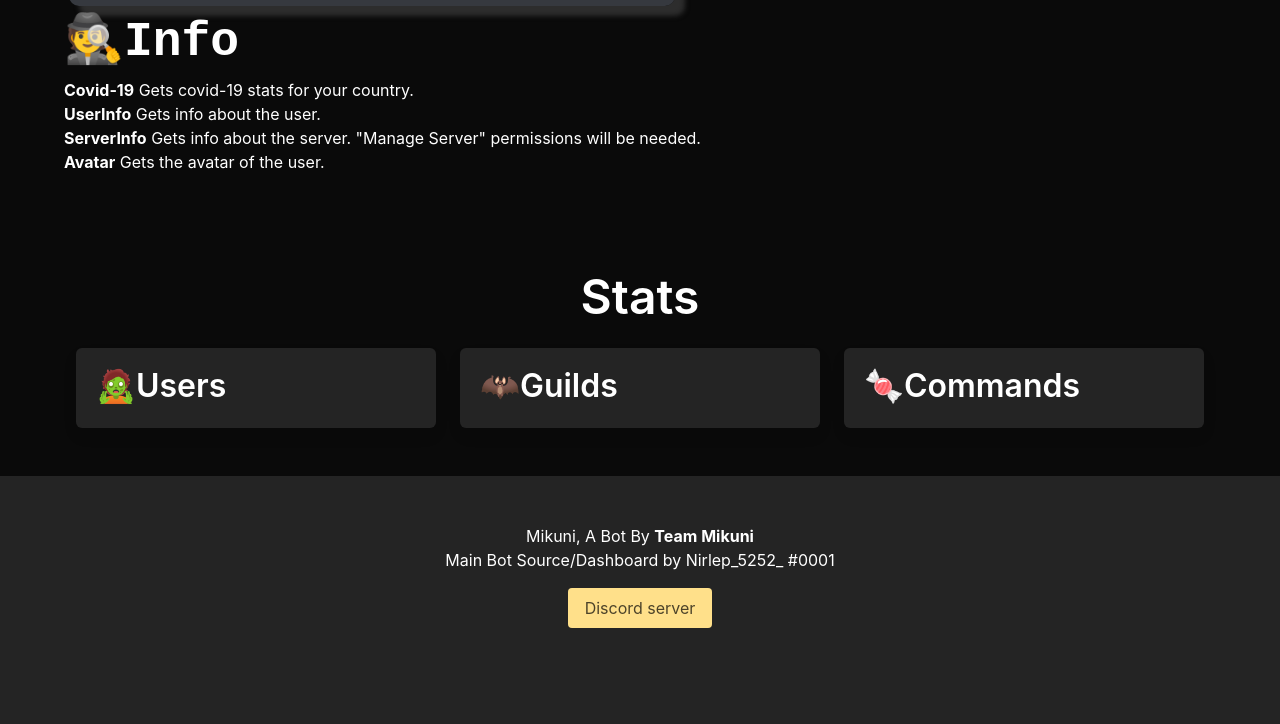
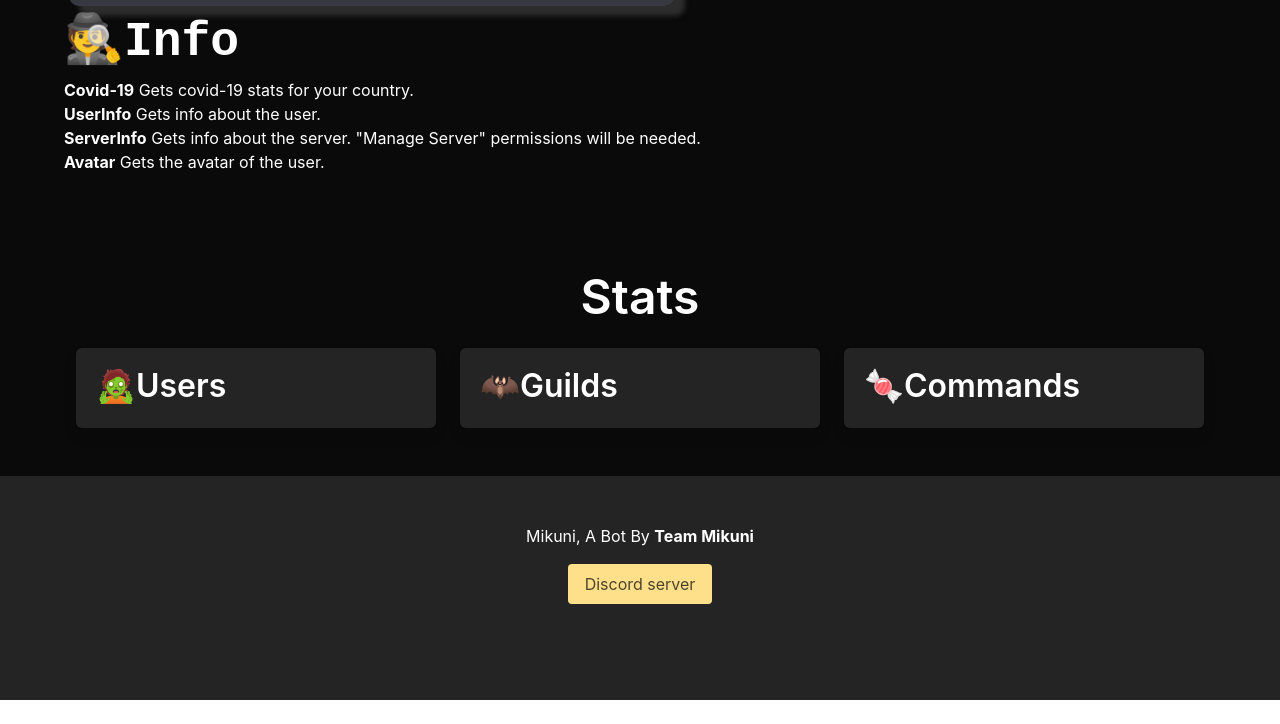
Before and after one commit to Magnimont/Mikuni-Website, a plain HTML site: page index.html in a window 1280 px wide. Shown: the part 4008-4732 px from the top of the page. After the commit the page ends 4708 px from the top, so only its background shows below. Drawn offline with nearby package versions, Linux system fonts and the light colour scheme; no server answers.

Commit message:
Update index.html

```diff
--- a/index.html
+++ b/index.html
@@ -23,7 +23,7 @@
     <meta property='twitter:url' content='https://discord.gg/heros' />
     <meta property='twitter:card' content='summary' />
     <meta property="og:image" content="https://cdn.discordapp.com/attachments/754769995254464595/900055604616392784/image_2021-10-19_192520.png" >
-    <meta name="theme-color" content="#1a771d">
+    <meta name="theme-color" content="#87e6df">
     <link
       rel="stylesheet"
       href="https://cdn.jsdelivr.net/npm/bulma@0.9.1/css/bulma.min.css"
@@ -407,7 +407,6 @@
           Mikuni, A Bot By
           <strong class="has-text-white">Team Mikuni</strong>
           <br>
-          Main Bot Source/Dashboard by Nirlep_5252_ #0001
         </p>
         <button class="button is-warning">Discord server</button>
       </div>
```
